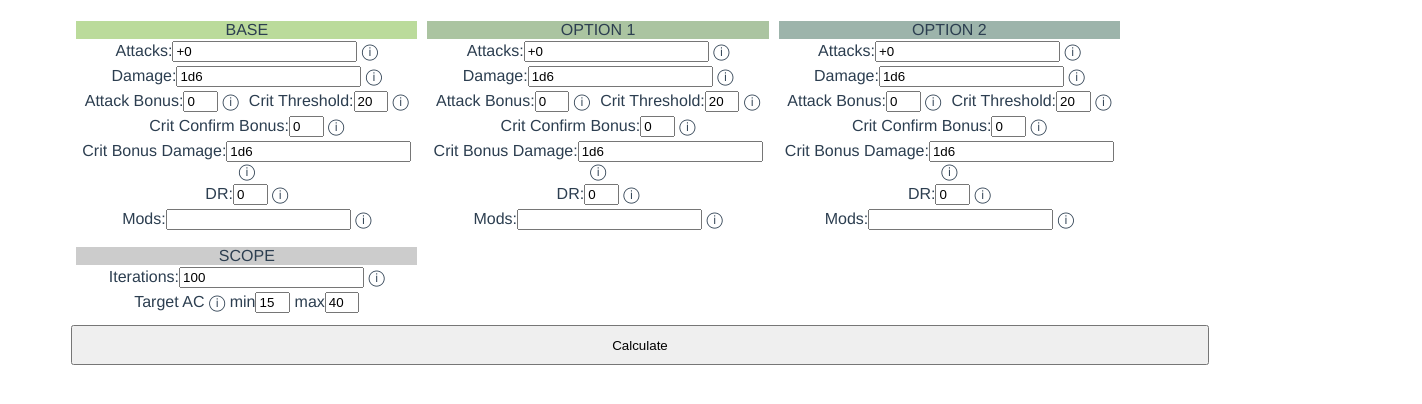
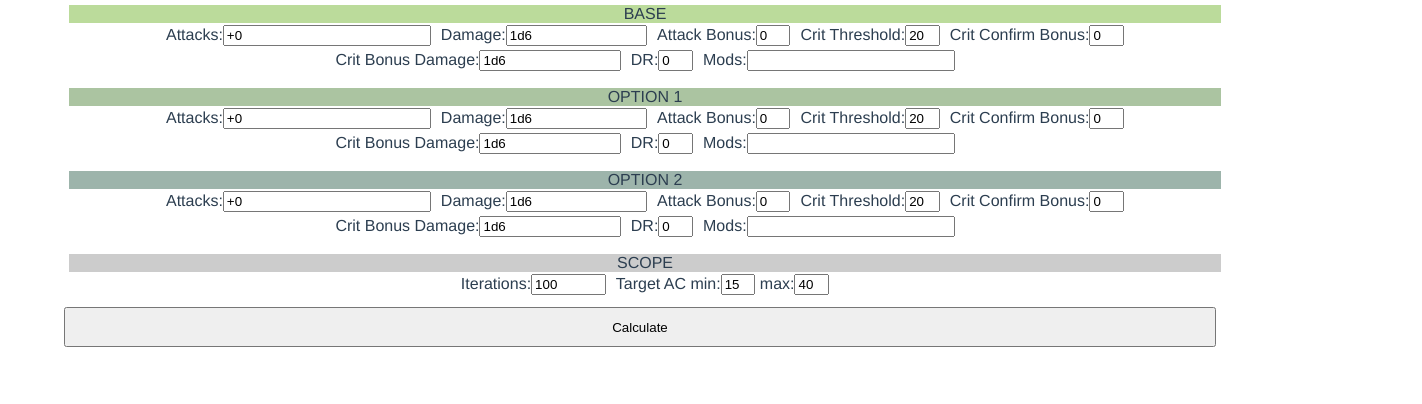
Before and after one commit to charles-oder/pathfinder-damage-calc, a Vue app: page / in a window 1280 px wide. Shown: the top 404 px of the page, 1422 px wide, since content can reach past the window. Built offline with nearby package versions, Linux system fonts and the light colour scheme.

Commit message:
styling cleanup

```diff
--- a/src/App.vue
+++ b/src/App.vue
@@ -9,6 +9,10 @@
 </template>
 
 <style lang="scss">
+body {
+  width: 100vw;
+  margin: 0;
+}
 #app {
   font-family: Avenir, Helvetica, Arial, sans-serif;
   -webkit-font-smoothing: antialiased;
--- /dev/null
+++ b/src/TooltipField.vue
@@ -0,0 +1,99 @@
+<template>
+    <span class="tooltip-field">
+        <input v-bind:style="{width: fieldWidth ?? '10em'}" v-model="fieldValue"/><span class="tooltiptext">{{tooltip}}</span>
+    </span>
+</template>
+
+<script lang="ts">
+import { defineComponent, onMounted, computed } from 'vue';
+
+export default defineComponent({
+    name: 'TooltipField',
+    components: {
+    },
+    props: {
+        value: String,
+        tooltip: String,
+        fieldWidth: String
+    },
+    setup(props, { emit }) {
+        const fieldValue = computed({
+            get: () => props.value ?? '',
+            set: (value) => emit('update:value', value)
+        });
+
+        const tooltipWidth = 300;
+
+        function positionTooltip(tooltip: HTMLElement) {
+            const tooltipText = tooltip.querySelector('.tooltiptext');
+            if (!(tooltipText instanceof HTMLElement)) {
+                return;
+            }
+            if (!tooltipText) { return; }
+            const tooltipRect = tooltipText.getBoundingClientRect();
+            let tipX = tooltip.getBoundingClientRect().width;
+            let tipY = tooltip.getBoundingClientRect().height;
+
+            const sourceRect = tooltip.getBoundingClientRect();
+
+            const averageScrollBarWidth = 20;
+            if ((sourceRect.x + tooltipWidth + sourceRect.width) > window.innerWidth - averageScrollBarWidth) {
+                tipX = -tooltipRect.width;
+            }
+            if (sourceRect.y + tooltipRect.height + sourceRect.height >  window.innerHeight - averageScrollBarWidth) {
+                tipY = -tooltipRect.height;
+            }
+            if ((sourceRect.x + tipX) < 10) {
+                tipX = -sourceRect.x + 10;
+            }
+            if ((sourceRect.y + tipY) < 10) {
+                tipY = -sourceRect.y + 10;
+            }
+
+            tooltipText.style.left = tipX + 'px';
+            tooltipText.style.top = tipY + 'px';
+            tooltipText.style.width = tooltipWidth + 'px';
+        }
+        onMounted(() => {
+            const tooltips = document.querySelectorAll('.tooltip-field');
+            tooltips.forEach((tooltip) => {
+                tooltip.addEventListener('mouseover', () => {
+                    if (tooltip instanceof HTMLElement) {
+                        positionTooltip(tooltip);
+                    }
+                });
+            });
+        });
+        return {
+            fieldValue
+        }
+    }
+
+});
+</script>
+
+<style scoped lang="scss">
+.tooltip-field {
+  position: relative;
+  display: inline-block;
+}
+
+.tooltip-field .tooltiptext {
+  position: absolute;
+  z-index: 1;
+  top: 100%;
+  left: 0px;
+  visibility: hidden;
+  background-color: black;
+  color: #fff;
+  text-align: center;
+  border-radius: 6px;
+  padding: 5px;
+  white-space: pre-line;
+}
+
+.tooltip-field:hover .tooltiptext {
+  visibility: visible;
+}
+
+</style>
--- a/src/config/AttackSettingsView.vue
+++ b/src/config/AttackSettingsView.vue
@@ -1,26 +1,26 @@
 <template>
     <div class="attack-settings-view">
         <div class="sim-settings-header" v-bind:style="{background: attackSettings.color}">{{attackSettings.name}}</div>
-        <div class="row">Attacks:<input v-model="attackSettings.attacks"/> <TooltipView :text="attacksTooltip"/></div>
-        <div class="row">Damage:<input v-model="attackSettings.damage"/> <TooltipView :text="damageToolitp"/></div>
-        <div class="row">Attack Bonus:<input style="width: 2em;" v-model="attackSettings.attackBonus"/> <TooltipView :text="attackBonusTooltip"/></div>
-        <div class="row">Crit Threshold:<input style="width: 2em;" v-model="attackSettings.critThreshold"/> <TooltipView :text="critThresholdTooltip"/></div>
-        <div class="row">Crit Confirm Bonus:<input style="width: 2em;" v-model="attackSettings.critConfirmBonus"/> <TooltipView :text="critConfirmTooltip"/></div>
-        <div class="row">Crit Bonus Damage:<input v-model="attackSettings.critBonusDamage"/> <TooltipView :text="critDamageBonusTooltip"/></div>
-        <div class="row">DR:<input style="width: 2em;" v-model="attackSettings.damageReduction"/> <TooltipView :text="damageReductionTooltip"/></div>
-        <div class="row">Mods:<input v-model="attackSettings.mods"/> <TooltipView :text="modsTooltip"/></div>
+        <div class="row">Attacks:<TooltipField fieldWidth="15em" v-model:value="attackSettings.attacks" :tooltip="attacksTooltip"/></div>
+        <div class="row">Damage:<TooltipField v-model:value="attackSettings.damage" :tooltip="damageToolitp"/></div>
+        <div class="row">Attack Bonus:<TooltipField fieldWidth="2em" v-model:value="attackSettings.attackBonus" :tooltip="attackBonusTooltip"/></div>
+        <div class="row">Crit Threshold:<TooltipField fieldWidth="2em"  v-model:value="attackSettings.critThreshold" :tooltip="critThresholdTooltip"/></div>
+        <div class="row">Crit Confirm Bonus:<TooltipField fieldWidth="2em" v-model:value="attackSettings.critConfirmBonus" :tooltip="critConfirmTooltip"/></div>
+        <div class="row">Crit Bonus Damage:<TooltipField v-model:value="attackSettings.critBonusDamage" :tooltip="critDamageBonusTooltip"/></div>
+        <div class="row">DR:<TooltipField fieldWidth="2em" v-model:value="attackSettings.damageReduction" :tooltip="damageReductionTooltip"/></div>
+        <div class="row">Mods:<TooltipField fieldWidth="15em" v-model:value="attackSettings.mods" :tooltip="modsTooltip"/></div>
     </div>
 </template>
 
 <script lang="ts">
 import { defineComponent, computed } from 'vue';
 import AttackSettings from '@/config/attack-settings'
-import TooltipView from '@/TooltipView.vue';
+import TooltipField from '@/TooltipField.vue';
 
 export default defineComponent({
     name: 'AttackSettingsView',
     components: {
-        TooltipView
+        TooltipField
     },
     props: {
         settings: AttackSettings
@@ -28,7 +28,7 @@ export default defineComponent({
     setup(props, { emit }) {
         const attackSettings = computed({
             get: () => props.settings,
-            set: (value) => emit('input', value)
+            set: (value) => emit('update:settings', value)
         });
         const attacksTooltip = 'Attacks to make each round. Format:\n+15/+10/+5';
         const attackBonusTooltip = 'Additional bonus to hit.';
--- a/src/config/SimSettingsView.vue
+++ b/src/config/SimSettingsView.vue
@@ -1,21 +1,21 @@
 <template>
     <div class="sim-settings-view">
         <div class="sim-settings-header">SCOPE</div>
-        <div class="row">Iterations:<input v-model="simSettings.iterations"/> <TooltipView :text="iterationTooltip"/></div>
-        <div class="row">Target AC <TooltipView :text="targetAcTooltip"/> min<input style="width: 2em;" v-model="simSettings.acMin"/>
-          max<input style="width: 2em;" v-model="simSettings.acMax"/></div>
+        <div class="row">Iterations:<TooltipField fieldWidth="5em" v-model:value="simSettings.iterations" :tooltip="iterationTooltip"/></div>
+        <div class="row">Target AC min:<TooltipField fieldWidth="2em" v-model:value="simSettings.acMin" :tooltip="targetAcMinTooltip"/>
+          max:<TooltipField fieldWidth="2em" v-model:value="simSettings.acMax" :tooltip="targetAcMaxTooltip"/></div>
     </div>
 </template>
 
 <script lang="ts">
 import { defineComponent, computed } from 'vue';
 import SimSettings from '@/config/sim-settings';
-import TooltipView from '@/TooltipView.vue';
+import TooltipField from '@/TooltipField.vue';
 
 export default defineComponent({
     name: 'SimSettingsView',
     components: {
-        TooltipView
+        TooltipField
     },
     props: {
         settings: SimSettings
@@ -23,14 +23,16 @@ export default defineComponent({
     setup(props, { emit }) {
         const simSettings = computed({
             get: () => props.settings,
-            set: (value) => emit('input', value)
+            set: (value) => emit('update:settings', value)
         });
         const iterationTooltip = 'The number of times to run each sim.  Higher numbers yeild more consistent results, but can take some time to run.'
-        const targetAcTooltip = 'The range of target armor classes to run the sim against';
+        const targetAcMinTooltip = 'The lowest target armor classes to run the sim against';
+        const targetAcMaxTooltip = 'The highest target armor classes to run the sim against';
         return {
             simSettings,
             iterationTooltip,
-            targetAcTooltip
+            targetAcMinTooltip,
+            targetAcMaxTooltip
         }
     },
 
--- a/src/views/Home.vue
+++ b/src/views/Home.vue
@@ -5,7 +5,9 @@
       <SimSettingsView class="settings-container" v-model:settings="simSettings"/>
       <button class="calc-button" v-on:click="caclulateClicked()">{{buttonTitle}}</button>
     </div>
-    <AttackResultsView :results="resultSet"/>
+    <div class="results">
+      <AttackResultsView :results="resultSet"/>
+    </div>
   </div>
 </template>
 
@@ -155,64 +157,31 @@ class Job {
 </script>
 
 <style scoped lang="scss">
+.home {
+  width: 100%;
+  margin: 0;
+}
 .settings {
   position: relative;
-  display: block;
-  margin: 1em 5%;
+  display: inline-block;
+  width: 90%;
+  margin: 0 auto 15px auto;
 }
 .calc-button {
   width: 100%;
   height: 40px;
-  display: block;
+  display: inline-block;
+  margin: auto;
 }
 .settings-container {
-  float: left;
-  width: 30%;
+  display: inline-block;
+  width: 100%;
+  margin: auto;
 }
-.results-container {
+.results {
   display: inline-block;
-  position: relative;
-  width: 100%;
-}
-.results-line-item {
-  text-align: start;
-}
-.results-meter-bar {
-  position: absolute;
-  top: 0;
-  height: 100%;
-}
-.base {
-  background-color: rgb(66, 176, 219);
-}
-.comp {
-  background-color: rgb(0, 211, 0);
-}
-.results-data {
-  position: relative;
-  z-index: 1;
-}
-.results-container {
-  position: relative;
-}
-
-@media only screen and (max-width: 1120px) {
-  .settings-container {
-    width: 45%;
-    margin: 0 1%;
-  }
-  body {
-    background-color: lightblue;
-  }
-}
-@media only screen and (max-width: 850px) {
-  .settings-container {
-    width: 90%;
-    margin: 0 5%;
-  }
-  body {
-    background-color: lightblue;
-  }
+  width: 90%;
+  margin: auto;
 }
 
 </style>
```
